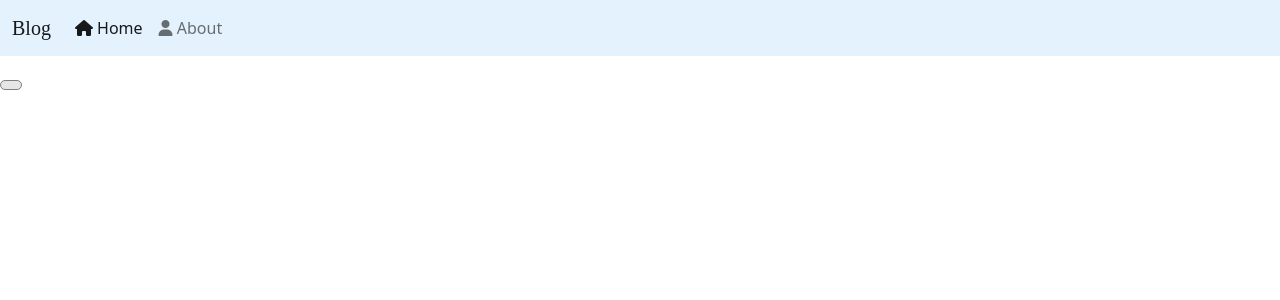
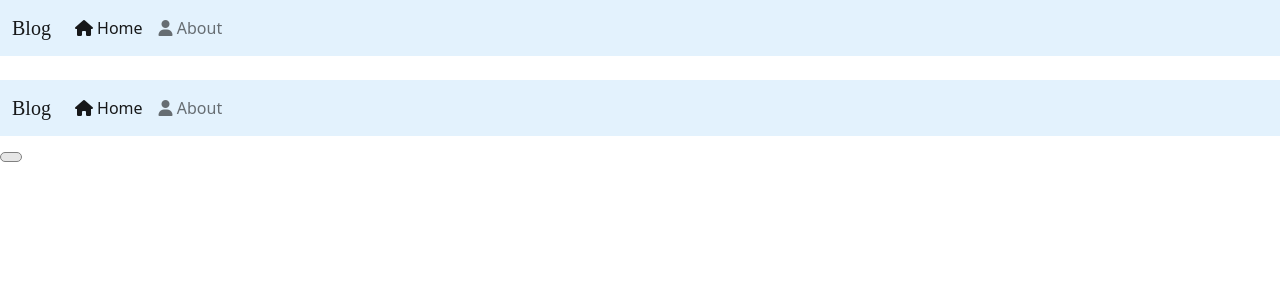
Before and after one commit to happydm09/B, a Jekyll site: the page built from pages/tag.md, in a window 1280 px wide. Shown: the top 300 px of the page. Built offline with Jekyll 4.4.1, drawn with Linux system fonts in a browser that asks for light colours; nearby versions of some CDN libraries; some web fonts are replaced.

Commit message:
Update tag.md

```diff
--- a/pages/tag.md
+++ b/pages/tag.md
@@ -3,4 +3,4 @@ layout: main
 title: Tags
 permalink: /tag
 ---
-{% include tags.html %}
+{% include nav.html %} {% include tags.html %}
```
